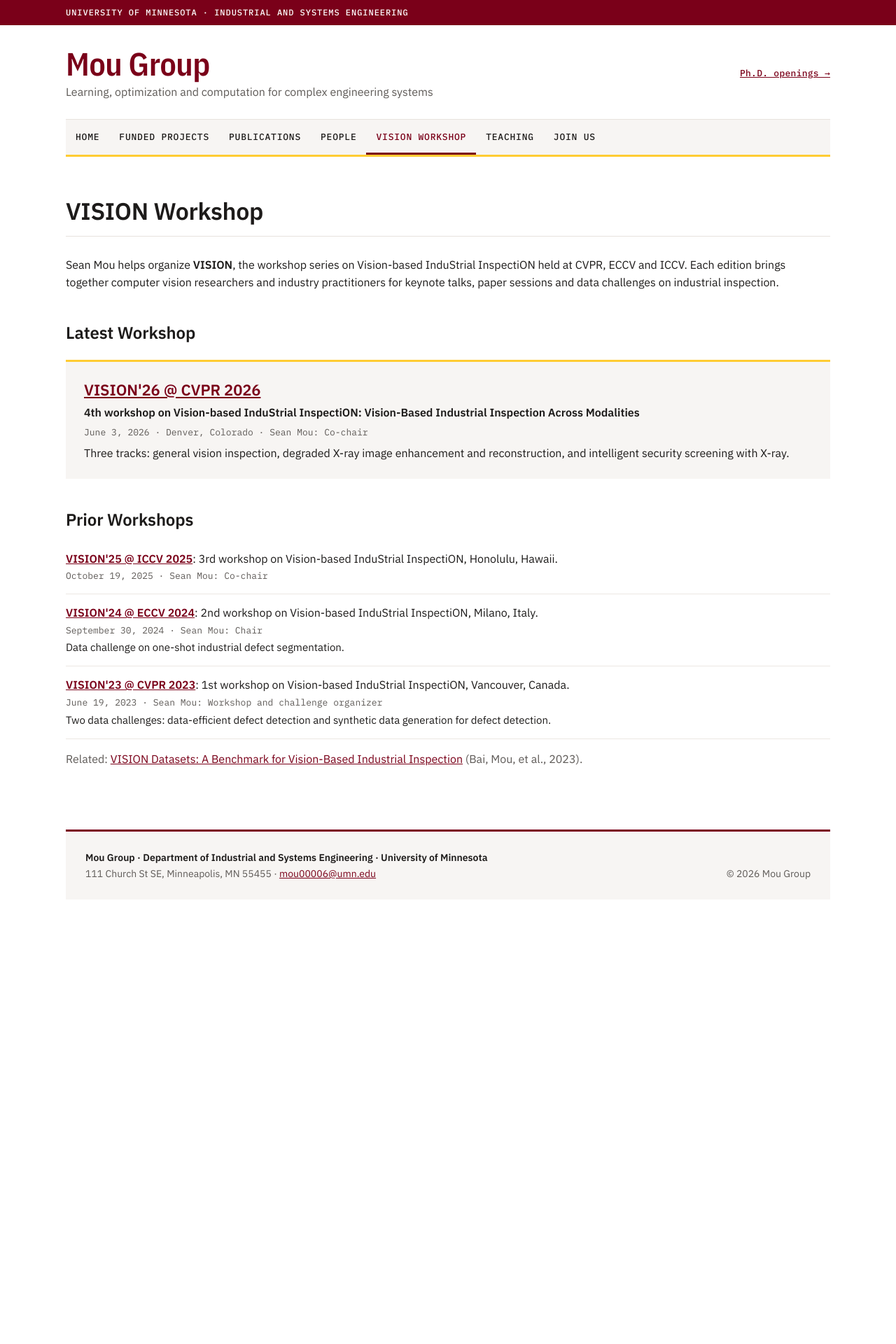
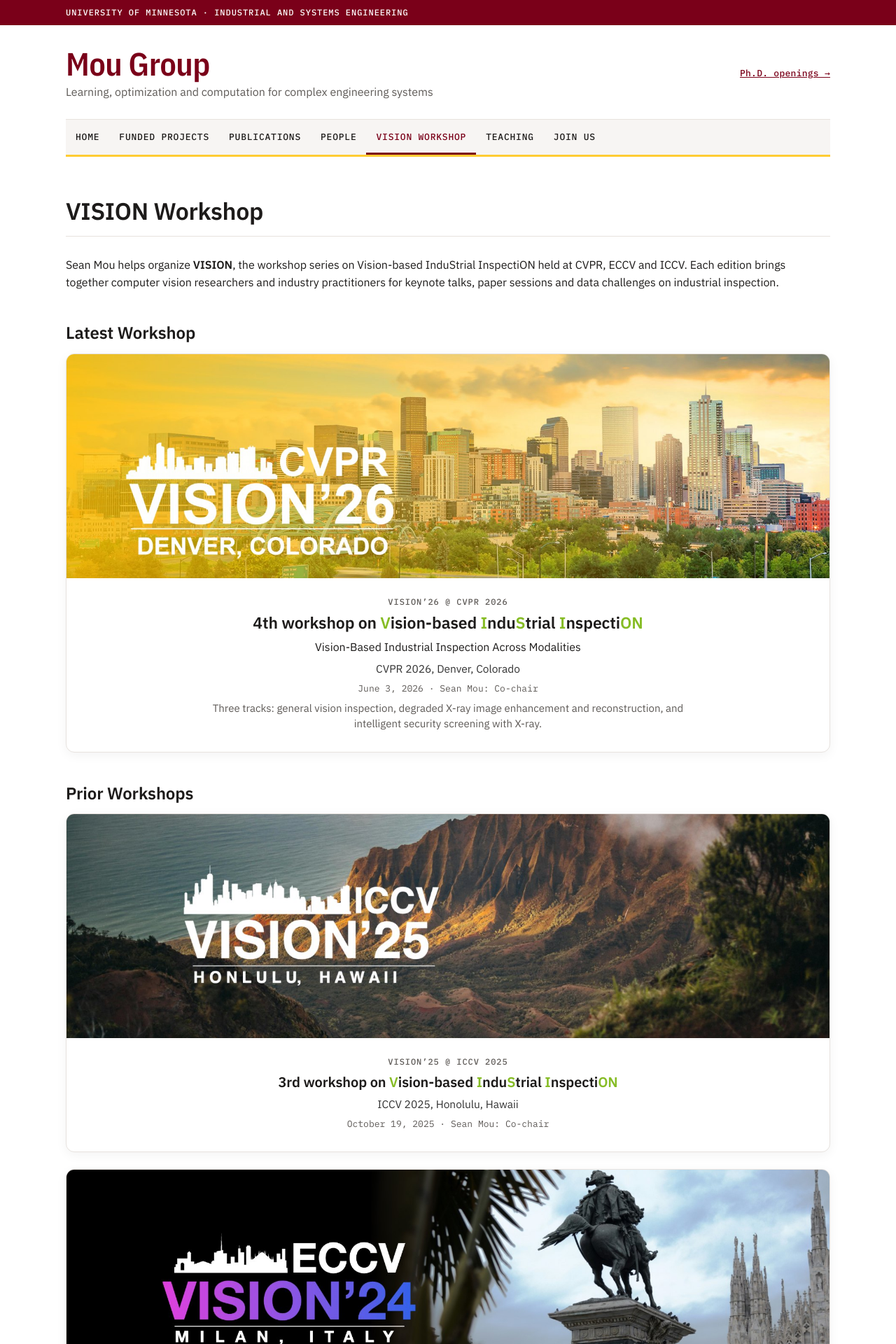
Before and after one commit to Mou-group-UMN/mou-group-umn.github.io, a Jekyll site: the page built from workshops.html, in a window 1280 px wide. Shown: the top 1920 px of the page at 70% size. Built offline with Jekyll 4.4.1, drawn with Linux system fonts in a browser that asks for light colours; before the commit the page ends 1325 px from its top, so only the background shows below that; some of the changed text lies outside the part shown.

Commit message:
VISION Workshop page: banner cards like the VISION'26 site's Prior Workshops list
Each edition is a card with its banner from the VISION'26 site (self-hosted
in assets/img/workshops/), the centered "Nth workshop on Vision-based
InduStrial InspectiON" title with the VISION-green initials, the venue, and
the date, Sean's role and highlights. The latest edition leads the page.

Co-Authored-By: Claude Opus 5.5 <noreply@anthropic.com>
Claude-Session: https://claude.ai/code/session_01XBj4b1asWe9EJC5WfSpYSG

```diff
--- a/_data/workshops.yml
+++ b/_data/workshops.yml
@@ -1,5 +1,6 @@
 # VISION workshop series, newest first. The first entry is shown as "Latest Workshop";
 # the rest are listed under "Prior Workshops". role = Sean's role; highlights is optional.
+# banner = the edition's banner from the VISION'26 site's Prior Workshops list (self-hosted, 1600–1800 px wide).
 - edition: "VISION'26"
   conference: CVPR 2026
   ordinal: 4th
@@ -7,6 +8,7 @@
   date: "June 3, 2026"
   location: "Denver, Colorado"
   url: https://vision-workshop-26.github.io/cvpr-2026/
+  banner: /assets/img/workshops/vision26-banner.jpg
   role: Co-chair
   highlights: "Three tracks: general vision inspection, degraded X-ray image enhancement and reconstruction, and intelligent security screening with X-ray."
 - edition: "VISION'25"
@@ -15,6 +17,7 @@
   date: "October 19, 2025"
   location: "Honolulu, Hawaii"
   url: https://vision-workshop.github.io/iccv-2025/
+  banner: /assets/img/workshops/vision25-banner.jpg
   role: Co-chair
 - edition: "VISION'24"
   conference: ECCV 2024
@@ -22,6 +25,7 @@
   date: "September 30, 2024"
   location: "Milano, Italy"
   url: https://vision-based-industrial-inspection.github.io/eccv-24/
+  banner: /assets/img/workshops/vision24-banner.jpg
   role: Chair
   highlights: "Data challenge on one-shot industrial defect segmentation."
 - edition: "VISION'23"
@@ -30,5 +34,6 @@
   date: "June 19, 2023"
   location: "Vancouver, Canada"
   url: https://vision-based-industrial-inspection.github.io/cvpr-2023/
+  banner: /assets/img/workshops/vision23-banner.jpg
   role: Workshop and challenge organizer
   highlights: "Two data challenges: data-efficient defect detection and synthetic data generation for defect detection."
--- /dev/null
+++ b/_includes/ws-card.html
@@ -0,0 +1 @@
+{% assign w = include.w %}<a class="ws-card{% if include.latest %} latest{% endif %}" href="{{ w.url }}">{% if w.banner %}<img src="{{ w.banner | relative_url }}" alt="{{ w.edition | replace: "'", "’" }} @ {{ w.conference }}">{% endif %}<div class="ws-body"><div class="ws-kicker">{{ w.edition | replace: "'", "’" }} @ {{ w.conference }}</div><h3 class="ws-title">{{ w.ordinal }} workshop on <span class="vi">V</span>ision-based <span class="vi">I</span>ndu<span class="vi">S</span>trial <span class="vi">I</span>nspecti<span class="vi">ON</span></h3>{% if w.subtitle %}<p class="ws-sub">{{ w.subtitle }}</p>{% endif %}<p class="ws-where">{{ w.conference }}, {{ w.location }}</p><p class="ws-meta">{{ w.date }} · Sean Mou: {{ w.role }}</p>{% if w.highlights %}<p class="ws-note">{{ w.highlights }}</p>{% endif %}</div></a>
--- a/assets/css/style.css
+++ b/assets/css/style.css
@@ -152,13 +152,22 @@ h3{font-size:19px;line-height:1.3}
 .pj-figs img{display:block;width:100%;height:auto;border:1px solid var(--line);background:#fff}
 .pj-figs figcaption{margin-top:6px;font-size:13.5px;line-height:1.45;color:var(--muted)}
 
-/* workshops */
-.ws-list{list-style:none;padding:0;margin:0}
-.ws-list li{padding:14px 0;border-bottom:1px solid var(--line-2)}
-.ws-meta{margin-top:2px;font:13px/1.6 var(--mono);color:var(--muted)}
-.ws-note{font-size:15px;margin-top:2px}
-.ws-latest h3{margin:.9em 0 .2em;font-size:22px}
-.ws-latest p{margin:.35em 0}
+/* workshops: cards like the "Prior Workshops" list on the VISION'26 site (banner on top, centered title) */
+.ws-cards{display:flex;flex-direction:column;gap:24px}
+.ws-card{display:block;overflow:hidden;background:#fff;border:1px solid var(--line);border-radius:12px;box-shadow:0 4px 16px rgba(0,0,0,.05);text-decoration:none;color:inherit;transition:box-shadow .15s}
+.ws-card:hover{color:inherit;box-shadow:0 6px 22px rgba(0,0,0,.11)}
+.ws-card img{display:block;width:100%;height:auto;max-height:320px;object-fit:cover}
+.ws-body{display:flex;flex-direction:column;align-items:center;gap:6px;padding:26px 20px 28px;text-align:center}
+.ws-body p{margin:0}
+.ws-kicker{font:500 12px/1.4 var(--mono);letter-spacing:.08em;text-transform:uppercase;color:var(--muted)}
+.ws-title{margin:0;font-size:20px;font-weight:600;line-height:1.35;color:var(--ink)}
+.ws-card.latest .ws-title{font-size:23px}
+.vi{color:#86bc25}   /* VISION green, as on the workshop sites */
+.ws-sub{font-size:16px}
+.ws-where{font-size:15.5px;color:#333}
+.ws-meta{font:13px/1.6 var(--mono);color:var(--muted)}
+.ws-note{max-width:720px;font-size:15px;line-height:1.5;color:var(--muted)}
+.ws-cards+p{margin-top:28px}
 
 /* footer */
 .site-footer{padding-bottom:40px;color:var(--muted);font-size:14px;line-height:1.6}
@@ -176,6 +185,7 @@ h3{font-size:19px;line-height:1.3}
   .openings{padding:20px}.ft{padding:20px 18px}
   .h-pi{grid-template-columns:112px minmax(0,1fr);gap:16px}.h-pi .pi-name{font-size:19px}
   .project{padding:4px 0 22px}.project h2{font-size:21px}
+  .ws-body{padding:18px 14px 20px}.ws-title{font-size:18px}.ws-card.latest .ws-title{font-size:19px}
   .news>li{flex-wrap:wrap;gap:2px 12px}.news .d,.news .t{width:auto}.news .b{flex-basis:100%}
   .link-card,.video-card{flex-direction:column}
   .vc-thumb{width:100%;min-height:0;aspect-ratio:16/9}
--- a/workshops.html
+++ b/workshops.html
@@ -7,21 +7,11 @@ permalink: /workshops/
 
 {% assign latest = site.data.workshops | first %}
 <h2>Latest Workshop</h2>
-<div class="area ws-latest">
-  <h3><a href="{{ latest.url }}">{{ latest.edition }} @ {{ latest.conference }}</a></h3>
-  <p><strong>{{ latest.ordinal }} workshop on Vision-based InduStrial InspectiON{% if latest.subtitle %}: {{ latest.subtitle }}{% endif %}</strong></p>
-  <p class="ws-meta">{{ latest.date }} · {{ latest.location }} · Sean Mou: {{ latest.role }}</p>
-  {% if latest.highlights %}<p>{{ latest.highlights }}</p>{% endif %}
+{% include ws-card.html w=latest latest=true %}
+
+<h2>Prior Workshops</h2>
+<div class="ws-cards">{% for w in site.data.workshops offset:1 %}
+{% include ws-card.html w=w %}{% endfor %}
 </div>
 
-<h2>Prior Workshops</h2>
-<ul class="ws-list">
-{% for w in site.data.workshops offset:1 %}
-  <li><a href="{{ w.url }}"><strong>{{ w.edition }} @ {{ w.conference }}</strong></a>: {{ w.ordinal }} workshop on Vision-based InduStrial InspectiON, {{ w.location }}.
-    <div class="ws-meta">{{ w.date }} · Sean Mou: {{ w.role }}</div>
-    {% if w.highlights %}<div class="ws-note">{{ w.highlights }}</div>{% endif %}
-  </li>
-{% endfor %}
-</ul>
-
 <p class="muted">Related: <a href="https://arxiv.org/abs/2306.07890">VISION Datasets: A Benchmark for Vision-Based Industrial Inspection</a> (Bai, Mou, et al., 2023).</p>
```
Also changed, not shown: assets/img/workshops/vision23-banner.jpg (added), assets/img/workshops/vision24-banner.jpg (added), assets/img/workshops/vision25-banner.jpg (added), assets/img/workshops/vision26-banner.jpg (added).
